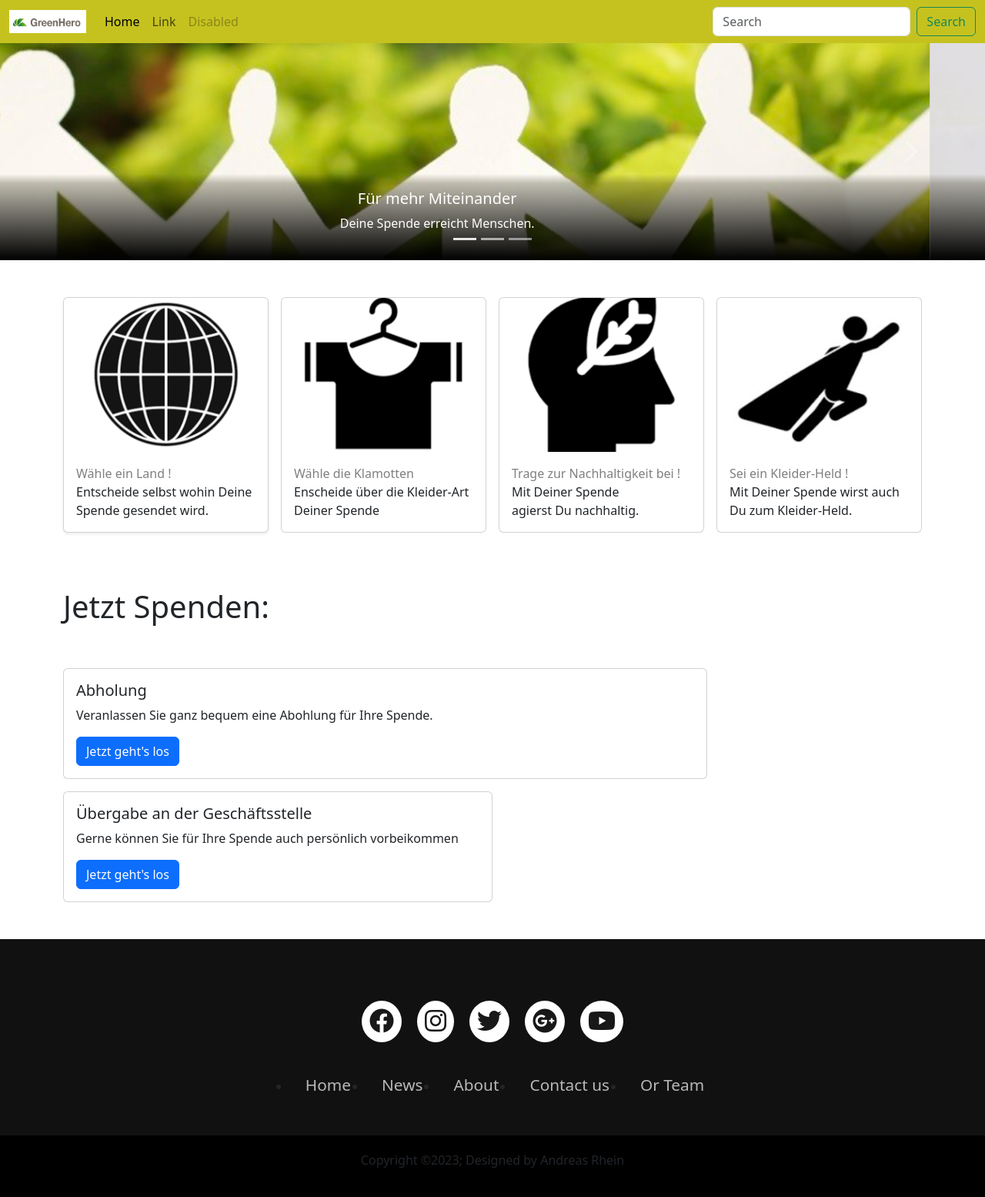
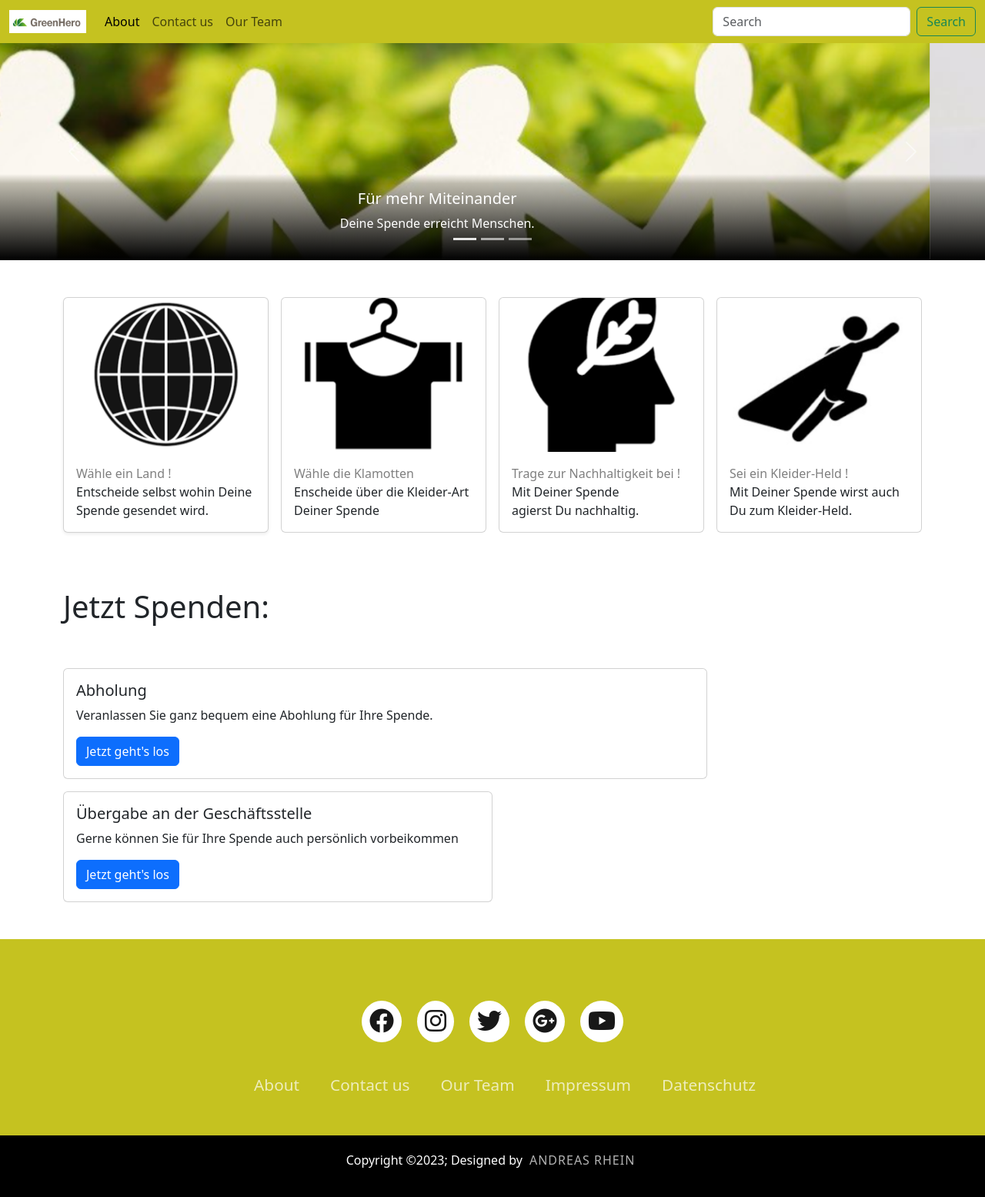
Before and after one commit to AndreasRhein/Fallstudie_Kleiderspende, a plain HTML site: page index.html in a window 1280 px wide. Shown: the whole page at 77% size. Drawn offline with nearby package versions, Linux system fonts and the light colour scheme.

Commit message:
Footer fertiggestellt

```diff
--- a/index.html
+++ b/index.html
@@ -14,7 +14,7 @@
     box-sizing: border-box;
 }
 footer{
-    background-color: #111;
+    background-color: rgb(197, 194, 32);
 }
 
 .footerContainer{
@@ -59,6 +59,7 @@ footer{
 .footerNav ul{
     display: flex;
     justify-content: center;
+    list-style-type: none;
 }
 
 .footerNav ul li a{
@@ -80,9 +81,32 @@ footer{
     text-align: center;
 }
 
+.footerBottom p{
+    color: white;
+}
+
+.designer{
+    opacity: 0.7;
+    text-transform: uppercase;
+    letter-spacing: 1px;
+    font-weight: 400;
+    margin: 0px 5px;
+}
+
 .kleider-image{
     height: 200px;
     object-fit: contain;
+}
+
+@media (max-width: 700px){
+    .footerNav ul{
+        flex-direction: column;
+    }
+    .footerNav ul li{
+        width: 100%;
+        text-align: center;
+        margin: 10px;
+    }
 }
 
 .karussel-image{
@@ -119,13 +143,13 @@ bottom:0;
               <div class="collapse navbar-collapse" id="navbarTogglerDemo02">
                 <ul class="navbar-nav me-auto mb-2 mb-lg-0">
                   <li class="nav-item">
-                    <a class="nav-link active" aria-current="page" href="#">Home</a>
+                    <a class="nav-link active" aria-current="page" href="#">About</a>
                   </li>
                   <li class="nav-item">
-                    <a class="nav-link" href="#">Link</a>
+                    <a class="nav-link" href="#">Contact us</a>
                   </li>
                   <li class="nav-item">
-                    <a class="nav-link disabled">Disabled</a>
+                    <a class="nav-link" href="#">Our Team</a>
                   </li>
                 </ul>
                 <form class="d-flex" role="search">
@@ -162,7 +186,7 @@ bottom:0;
         <img class="karussel-image" src="img/Karussell_03.PNG" class="d-block w-100" alt="...">
         <div class="carousel-caption d-none d-md-block">
           <h5>Weltweit !</h5>
-          <p>Wir beliefern global</p>
+          <p>Wir unterstützen Bedürftige aus der ganzen Welt</p>
         </div>
       </div>
     </div>
@@ -265,11 +289,11 @@ bottom:0;
          </div>
          <div class="footerNav">
             <ul>
-                <li><a href="">Home</a></li>
-                <li><a href="">News</a></li>
                 <li><a href="">About</a></li>
                 <li><a href="">Contact us</a></li>
-                <li><a href="">Or Team</a></li>
+                <li><a href="">Our Team</a></li>
+                <li><a href="">Impressum</a></li>
+                <li><a href="">Datenschutz</a></li>
             </ul>
          </div>
         </div>
```
